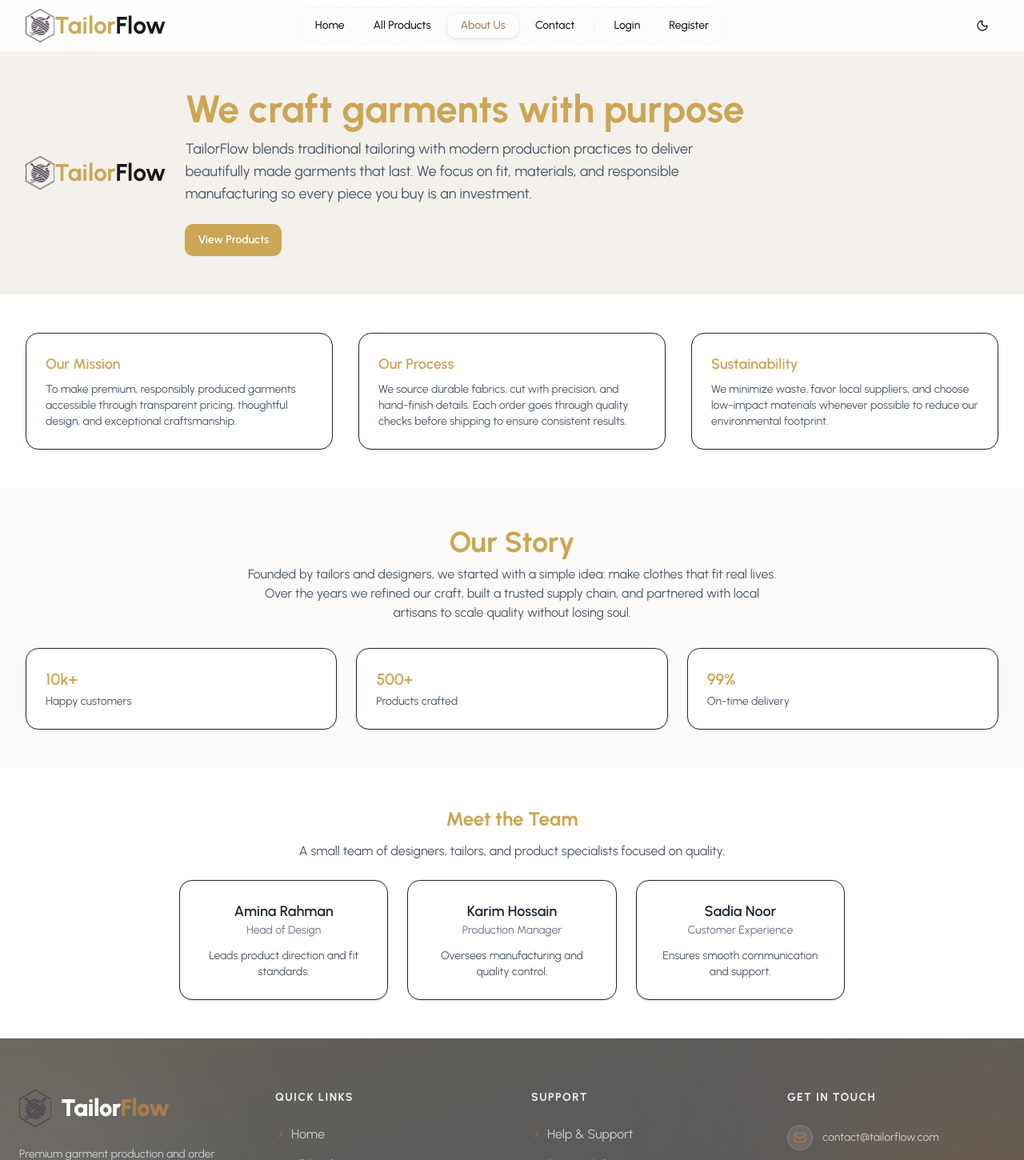
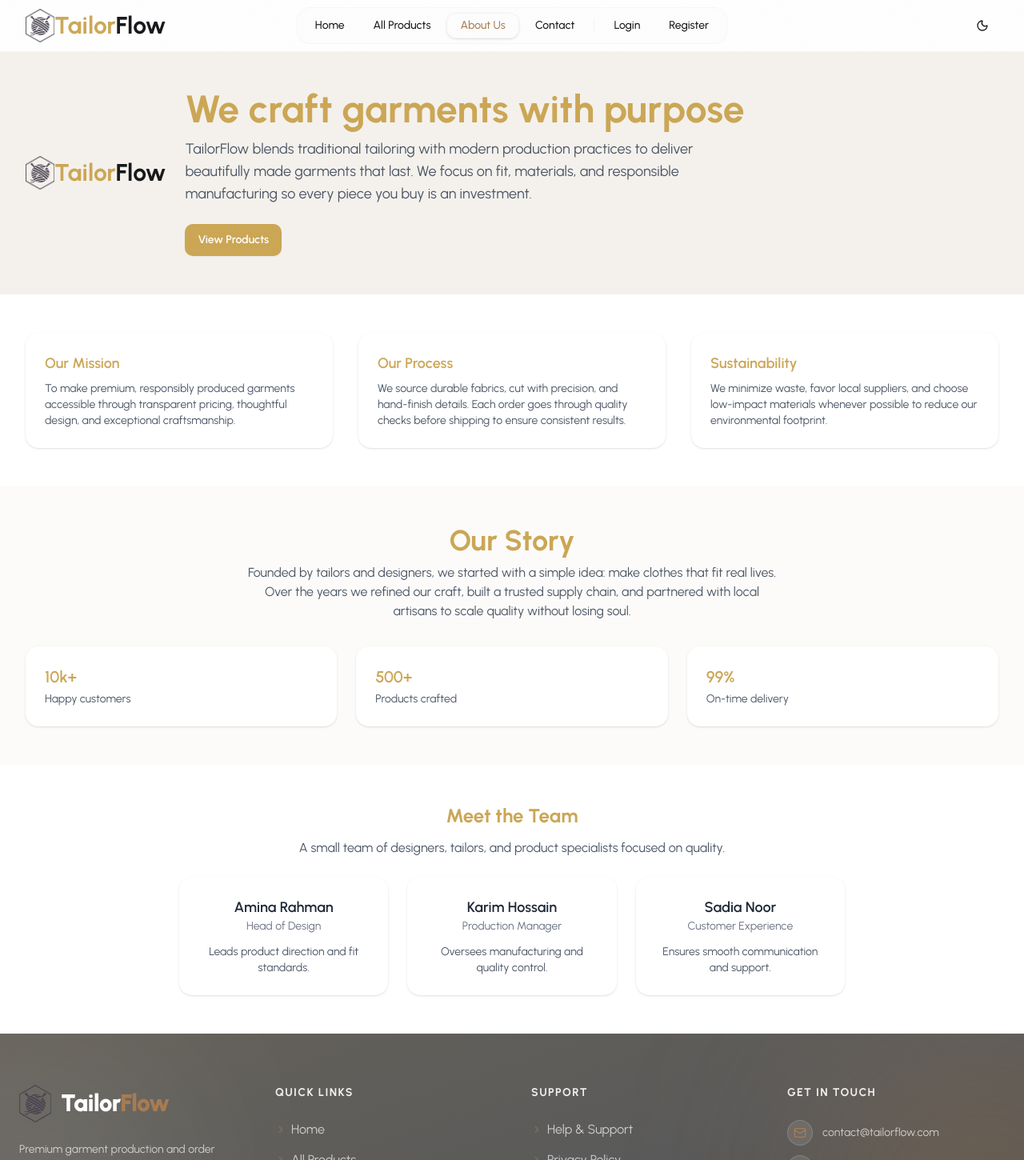
Before and after one commit to abd-005/Garments-Order-Production-Tracker-System-Frontend, a React (Vite) app: page /about in a window 1280 px wide. Shown: the top 1450 px of the page at 80% size. Built offline with nearby package versions, Linux system fonts and the light colour scheme; no server answers.

Commit message:
style: remove card borders and add hover effect to hero stat cards

```diff
--- a/src/pages/About/About.jsx
+++ b/src/pages/About/About.jsx
@@ -32,7 +32,7 @@ const About = () => {
 
       <section className="py-12">
         <div className="max-w-7xl mx-auto px-4 sm:px-6 lg:px-8 grid grid-cols-1 md:grid-cols-3 gap-8">
-          <Card className="gap-0 rounded-2xl p-6">
+          <Card className="gap-0 rounded-2xl border-0 p-6">
             <h3 className="text-lg font-semibold mb-2 text-primary">Our Mission</h3>
             <p className="text-sm text-gray-600">
               To make premium, responsibly produced garments accessible through transparent pricing,
@@ -40,7 +40,7 @@ const About = () => {
             </p>
           </Card>
 
-          <Card className="gap-0 rounded-2xl p-6">
+          <Card className="gap-0 rounded-2xl border-0 p-6">
             <h3 className="text-lg font-semibold mb-2 text-primary">Our Process</h3>
             <p className="text-sm text-gray-600">
               We source durable fabrics, cut with precision, and hand-finish details. Each order
@@ -48,7 +48,7 @@ const About = () => {
             </p>
           </Card>
 
-          <Card className="gap-0 rounded-2xl p-6">
+          <Card className="gap-0 rounded-2xl border-0 p-6">
             <h3 className="text-lg font-semibold mb-2 text-primary">Sustainability</h3>
             <p className="text-sm text-gray-600">
               We minimize waste, favor local suppliers, and choose low-impact materials whenever
@@ -70,17 +70,17 @@ const About = () => {
           </div>
 
           <div className="grid grid-cols-1 md:grid-cols-3 gap-6">
-            <Card className="gap-0 rounded-2xl p-6">
+            <Card className="gap-0 rounded-2xl border-0 p-6">
               <h4 className="text-xl font-semibold text-primary">10k+</h4>
               <p className="text-sm text-gray-600 mt-1">Happy customers</p>
             </Card>
 
-            <Card className="gap-0 rounded-2xl p-6">
+            <Card className="gap-0 rounded-2xl border-0 p-6">
               <h4 className="text-xl font-semibold text-primary">500+</h4>
               <p className="text-sm text-gray-600 mt-1">Products crafted</p>
             </Card>
 
-            <Card className="gap-0 rounded-2xl p-6">
+            <Card className="gap-0 rounded-2xl border-0 p-6">
               <h4 className="text-xl font-semibold text-primary">99%</h4>
               <p className="text-sm text-gray-600 mt-1">On-time delivery</p>
             </Card>
@@ -94,19 +94,19 @@ const About = () => {
           <p className="text-gray-600 mb-6">A small team of designers, tailors, and product specialists focused on quality.</p>
 
           <div className="grid grid-cols-1 sm:grid-cols-3 gap-6">
-            <Card className="gap-0 rounded-2xl p-6">
+            <Card className="gap-0 rounded-2xl border-0 p-6">
               <div className="text-lg font-semibold">Amina Rahman</div>
               <div className="text-sm text-gray-500">Head of Design</div>
               <p className="text-sm text-gray-600 mt-3">Leads product direction and fit standards.</p>
             </Card>
 
-            <Card className="gap-0 rounded-2xl p-6">
+            <Card className="gap-0 rounded-2xl border-0 p-6">
               <div className="text-lg font-semibold">Karim Hossain</div>
               <div className="text-sm text-gray-500">Production Manager</div>
               <p className="text-sm text-gray-600 mt-3">Oversees manufacturing and quality control.</p>
             </Card>
 
-            <Card className="gap-0 rounded-2xl p-6">
+            <Card className="gap-0 rounded-2xl border-0 p-6">
               <div className="text-lg font-semibold">Sadia Noor</div>
               <div className="text-sm text-gray-500">Customer Experience</div>
               <p className="text-sm text-gray-600 mt-3">Ensures smooth communication and support.</p>
--- a/src/pages/Auth/Login/Login.jsx
+++ b/src/pages/Auth/Login/Login.jsx
@@ -90,7 +90,7 @@ const Login = () => {
       <div className='mx-auto w-5/12 flex items-center gap-2'>
             <h2 className='font-bold text-2xl text-primary'>Login to</h2> <Logo></Logo>
         </div>
-      <Card className="w-full max-w-lg gap-0 rounded-lg p-8 shadow-xl">
+      <Card className="w-full max-w-lg gap-0 rounded-lg border-0 p-8 shadow-xl">
         <div className="text-center mb-8">
           <h1 className="text-3xl font-bold text-primary">Login</h1>
           <p className="text-sm text-gray-500 mt-2">Welcome back to TailorFlow</p>
--- a/src/pages/Auth/Register/Register.jsx
+++ b/src/pages/Auth/Register/Register.jsx
@@ -96,7 +96,7 @@ const Register = () => {
       <div className='mx-auto w-5/12 flex items-center gap-2'>
         <h2 className='font-bold text-2xl text-primary'>Register to</h2> <Logo></Logo>
       </div>
-      <Card className='flex-col max-w-md gap-0 rounded-md p-6 text-base-content sm:p-10'>
+      <Card className='flex-col max-w-md gap-0 rounded-md border-0 p-6 text-base-content sm:p-10'>
         <div className='mb-8 text-center'>
           <h1 className='my-3 text-4xl font-bold'>Register</h1>
           <p className='text-sm text-gray-400'>Welcome to TailorFlow</p>
--- a/src/pages/Contact/Contact.jsx
+++ b/src/pages/Contact/Contact.jsx
@@ -26,7 +26,7 @@ const Contact = () => {
 
       <section className="py-12">
         <div className="max-w-7xl mx-auto px-4 sm:px-6 lg:px-8 grid grid-cols-1 lg:grid-cols-2 gap-8">
-          <Card className="gap-0 rounded-2xl p-6">
+          <Card className="gap-0 rounded-2xl border-0 p-6">
             <h3 className="text-xl font-semibold mb-4 text-primary">Contact Information</h3>
 
             <div className="space-y-4 text-sm text-base-content/80">
--- a/src/pages/Contact/ContactForm.jsx
+++ b/src/pages/Contact/ContactForm.jsx
@@ -46,7 +46,7 @@ const ContactForm = ({ onSubmit }) => {
   }
 
   return (
-    <Card className="gap-0 rounded-2xl p-6">
+    <Card className="gap-0 rounded-2xl border-0 p-6">
       <form onSubmit={handleSubmit} className="grid grid-cols-1 gap-4">
         <div>
           <Label className="text-base-content/80">Name</Label>
--- a/src/pages/Help/Help.jsx
+++ b/src/pages/Help/Help.jsx
@@ -40,7 +40,7 @@ const Help = () => {
               transition={{ delay: index * 0.1 }}
               viewport={{ once: true }}
             >
-              <Card className="gap-0 p-6 text-center shadow-sm transition-shadow hover:shadow-md">
+              <Card className="gap-0 border-0 p-6 text-center shadow-sm transition-shadow hover:shadow-md">
                 <item.icon className="mx-auto mb-3 size-8 text-primary" />
                 <h3 className="mb-1 text-lg font-semibold">{item.title}</h3>
                 <p className="text-sm text-muted-foreground">{item.desc}</p>
@@ -101,7 +101,7 @@ const Help = () => {
                 transition={{ delay: index * 0.1 }}
                 viewport={{ once: true }}
               >
-                <Card className="gap-0 p-6 shadow-sm">
+                <Card className="gap-0 border-0 p-6 shadow-sm">
                   <h3 className="mb-4 text-xl font-semibold text-primary">
                     {category.title}
                   </h3>
@@ -125,7 +125,7 @@ const Help = () => {
           whileInView={{ opacity: 1, y: 0 }}
           viewport={{ once: true }}
         >
-          <Card className="gap-0 p-8 shadow-md">
+          <Card className="gap-0 border-0 p-8 shadow-md">
             <h2 className="mb-6 text-2xl font-bold text-primary">Can't Find What You're Looking For?</h2>
             <p className="mb-6 text-muted-foreground">
               Contact our support team directly and we'll get back to you within 2 hours.
--- a/src/pages/Home/AllProducts/Card.jsx
+++ b/src/pages/Home/AllProducts/Card.jsx
@@ -10,7 +10,7 @@ const ProductCard = ({ product }) => {
   const inStock = quantity > 0
 
   return (
-    <Card className="group flex-col gap-0 overflow-hidden rounded-2xl border-border bg-card shadow-md transition-all duration-300 hover:shadow-2xl md:h-full">
+    <Card className="group flex-col gap-0 overflow-hidden rounded-2xl border-0 bg-card shadow-md transition-all duration-300 hover:shadow-2xl md:h-full">
       {/* Image Container */}
       <div className="relative aspect-square w-full overflow-hidden bg-gray-100 dark:bg-slate-900">
         {!inStock && (
--- a/src/pages/Home/Banner/Banner.jsx
+++ b/src/pages/Home/Banner/Banner.jsx
@@ -247,7 +247,7 @@ const Banner = () => {
 
               <Card
                 key={item.subtitle}
-                className="stat-card items-center justify-center gap-1 rounded-2xl p-5 text-center shadow-lg"
+                className="stat-card group items-center justify-center gap-1 rounded-2xl border-0 p-5 text-center shadow-lg transition-colors duration-500 hover:bg-primary/10"
               >
 
                 <h2 className="text-2xl sm:text-3xl font-black text-primary">
--- a/src/pages/Home/Ready/Ready.jsx
+++ b/src/pages/Home/Ready/Ready.jsx
@@ -172,7 +172,7 @@ const Ready = () => {
           {readyStats.map((stat) => (
             <Card
               key={stat.label}
-              className="ready-stat tilt-card flex-col items-center gap-0 rounded-3xl border-base-300 bg-card p-8 text-center transition-colors duration-500 hover:border-primary/30"
+              className="ready-stat tilt-card flex-col items-center gap-0 rounded-3xl border-0 bg-card p-8 text-center"
             >
               <div className="flex items-baseline justify-center gap-1">
                 <span
--- a/src/pages/Home/Stats/Stats.jsx
+++ b/src/pages/Home/Stats/Stats.jsx
@@ -141,7 +141,7 @@ const Stats = () => {
             return (
               <Card
                 key={stat.label}
-                className="stats-card tilt-card group relative flex-col overflow-hidden rounded-3xl border-base-300 bg-card p-8 text-center transition-colors duration-500 hover:border-primary/30"
+                className="stats-card tilt-card group relative flex-col overflow-hidden rounded-3xl border-0 bg-card p-8 text-center"
               >
                 <div className="stats-icon tilt-inner mx-auto flex h-16 w-16 items-center justify-center rounded-2xl bg-primary/10 transition-colors duration-500 group-hover:bg-primary/20">
                   <StatIcon className="h-8 w-8 text-primary" />
--- a/src/pages/Privacy/Privacy.jsx
+++ b/src/pages/Privacy/Privacy.jsx
@@ -74,7 +74,7 @@ const PrivacyPolicy = () => {
                 transition={{ delay: index * 0.05 }}
                 viewport={{ once: true }}
               >
-                <Card className="gap-0 p-6 shadow-sm">
+                <Card className="gap-0 border-0 p-6 shadow-sm">
                   <h2 className="mb-3 text-2xl font-bold text-primary">
                     {section.title}
                   </h2>
@@ -92,7 +92,7 @@ const PrivacyPolicy = () => {
             whileInView={{ opacity: 1, y: 0 }}
             viewport={{ once: true }}
           >
-            <Card className="mt-12 gap-0 rounded-lg bg-secondary p-8">
+            <Card className="mt-12 gap-0 rounded-lg border-0 bg-secondary p-8">
               <h2 className="mb-4 text-2xl font-bold text-primary">
                 Contact Us
               </h2>
--- a/src/pages/Terms/Terms.jsx
+++ b/src/pages/Terms/Terms.jsx
@@ -87,7 +87,7 @@ const TermsAndConditions = () => {
                 transition={{ delay: index * 0.05 }}
                 viewport={{ once: true }}
               >
-                <Card className="gap-0 p-6 shadow-sm">
+                <Card className="gap-0 border-0 p-6 shadow-sm">
                   <h2 className="mb-3 text-2xl font-bold text-primary">
                     {section.title}
                   </h2>
@@ -105,7 +105,7 @@ const TermsAndConditions = () => {
             whileInView={{ opacity: 1, y: 0 }}
             viewport={{ once: true }}
           >
-            <Card className="mt-12 gap-0 rounded-lg bg-secondary p-8">
+            <Card className="mt-12 gap-0 rounded-lg border-0 bg-secondary p-8">
               <h2 className="mb-4 text-2xl font-bold text-primary">
                 Questions About These Terms?
               </h2>
```
